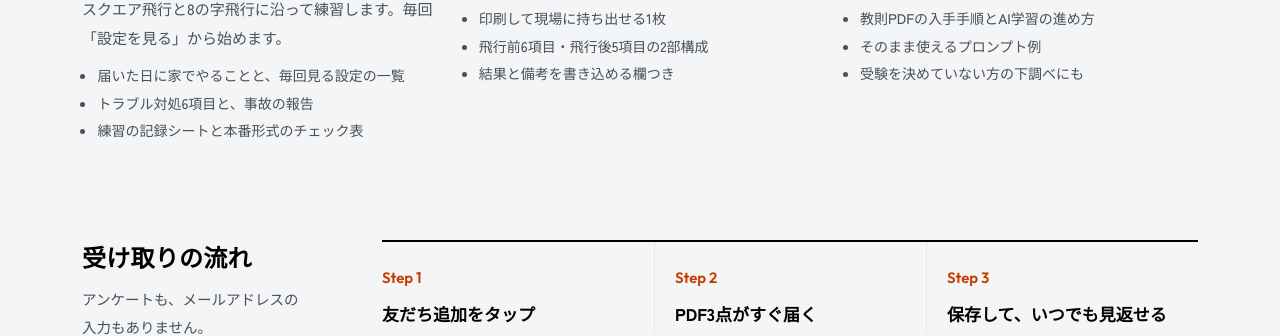
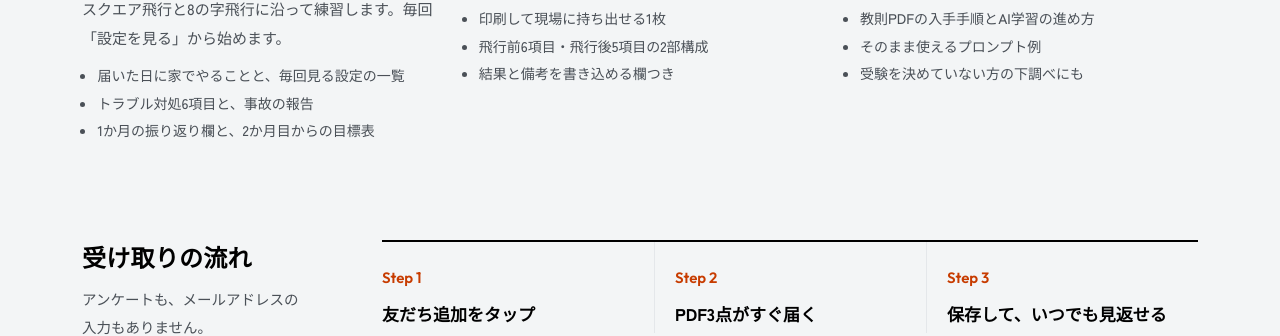
Before and after one commit to KoheiMizoguchi/drone-tomonokai, a Jekyll site: the page built from index.html, in a window 1280 px wide and 900 px high, scrolled down 3005 px. Shown: the part 140-476 px from the top of the window. Built offline with Jekyll 4.4.1, drawn with Linux system fonts in a browser that asks for light colours.

Commit message:
トップの特典カードの説明をPDFの中身に合わせる
Co-Authored-By: Claude Opus 5.5 <noreply@anthropic.com>

```diff
--- a/index.html
+++ b/index.html
@@ -287,7 +287,7 @@ layout: null
           <ul>
             <li>届いた日に<wbr>家で<wbr>やることと、<wbr>毎回<wbr>見る<wbr>設定の<wbr>一覧</li>
             <li>トラブル<wbr>対処<wbr>6項目と、<wbr>事故の<wbr>報告</li>
-            <li>練習の<wbr>記録シートと<wbr>本番形式の<wbr>チェック表</li>
+            <li>1か月の<wbr>振り返り欄と、<wbr>2か月目からの<wbr>目標表</li>
           </ul>
         </article>
         <article class="cover c2">
```
